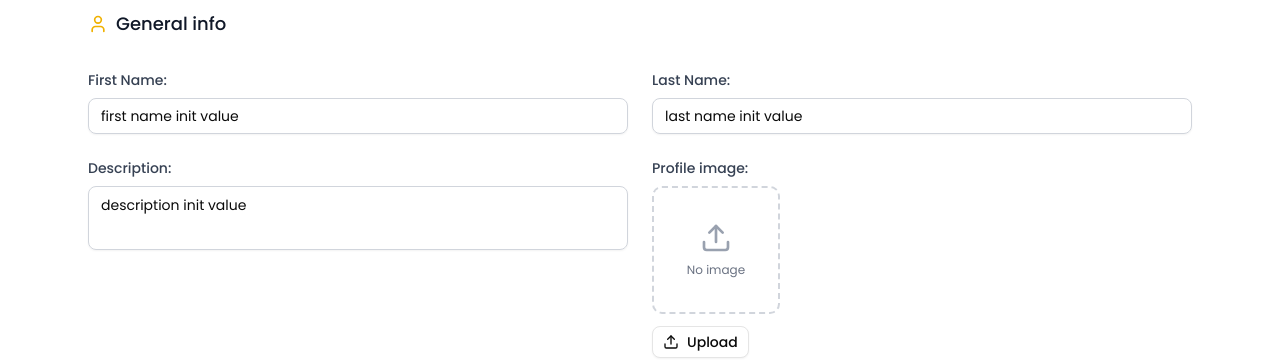
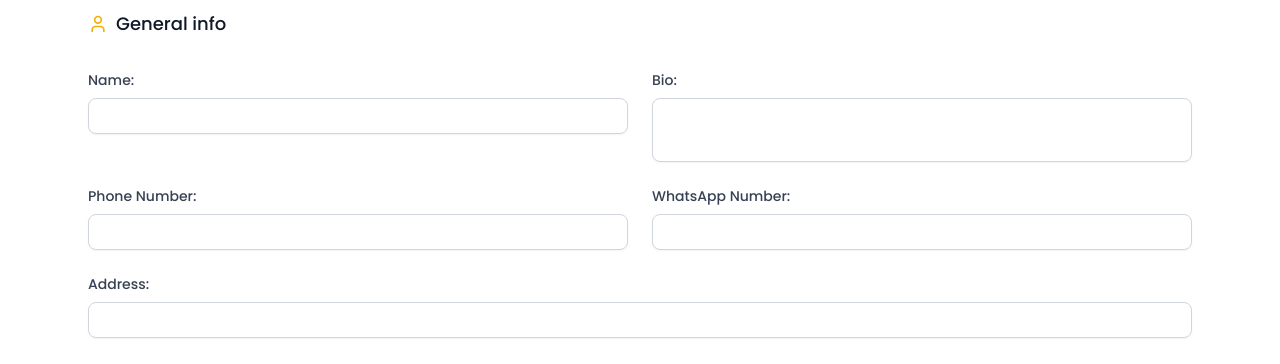
Before and after one commit to mashady/react_final_project, a Next.js app: page /dashboard/edit-profile in a window 1280 px wide. Shown: the part 427-791 px from the top of the page. Built offline with nearby package versions, Linux system fonts and the light colour scheme.

Commit message:
handle user dashboard profile and wishlist and card enhance

```diff
--- a/src/app/(pages)/dashboard/my-wishlist/page.js
+++ b/src/app/(pages)/dashboard/my-wishlist/page.js
@@ -2,59 +2,61 @@
 import DashboardPageHeader from "@/components/dashboard/DashboardPageHeader";
 import LoadMoreBtn from "@/components/shared/LoadMoreBtn";
 import PropertyCard from "@/components/shared/PropertyCard";
-import React from "react";
+import React, { useEffect, useState } from "react";
+import api from "../../../../api/axiosConfig";
 
-const page = () => {
-  let assume_this_is_my_wishlist = [
-    {
-      id: 1,
-      image:
-        "https://newhome.qodeinteractive.com/wp-content/uploads/2023/03/list-half-map-image-1-450x300.jpg",
-      status: "Sell",
-      location: "CONDOS - Manhattan",
-      title: "Park House",
-      description:
-        "Lorem ipsum dolor sit amet, wisi nemore fastidii at vis, eos equidem admodum",
-      price: 2200,
-      currency: "$",
-      area: "150",
-      bedrooms: "2",
-      bathrooms: "2",
-    },
-    {
-      id: 2,
-      image:
-        "https://newhome.qodeinteractive.com/wp-content/uploads/2023/03/list-half-map-image-3-460x300.jpg",
-      status: "Rent",
-      location: "APARTMENTS - Brooklyn",
-      title: "Modern Loft",
-      description:
-        "Beautiful modern loft with stunning city views and premium amenities",
-      price: 3500,
-      currency: "$",
-      area: "200",
-      bedrooms: "3",
-      bathrooms: "2",
-    },
-    {
-      id: 3,
-      image:
-        "https://newhome.qodeinteractive.com/wp-content/uploads/2023/03/list-sidebar-img-1-460x300.jpg",
-      status: "Buy",
-      location: "HOUSES - Queens",
-      title: "Family Home",
-      description:
-        "Spacious family home with garden and garage, perfect for growing families",
-      price: 450000,
-      currency: "$",
-      area: "300",
-      bedrooms: "4",
-      bathrooms: "3",
-    },
-  ];
+const WishlistPage = () => {
+  const [wishlist, setWishlist] = useState([]);
+  const [loading, setLoading] = useState(true);
+  const [error, setError] = useState(null);
+
+  useEffect(() => {
+    const fetchWishlist = async () => {
+      try {
+        setLoading(true);
+        const response = await api.get("/wishlist");
+        console.log(response.data.data.data);
+        const data = response.data.data.data;
+        const wishlistArray = Array.isArray(data) ? data : [data];
+
+        setWishlist(wishlistArray);
+      } catch (err) {
+        setError(err.message || "Failed to fetch wishlist");
+        console.error("Error fetching wishlist:", err);
+      } finally {
+        setLoading(false);
+      }
+    };
+
+    fetchWishlist();
+  }, []);
+
   const handleCardClick = (property) => {
     console.log("Property clicked:", property);
   };
+
+  if (loading) {
+    return (
+      <div className="flex justify-center items-center h-64">
+        Loading wishlist...
+      </div>
+    );
+  }
+
+  if (error) {
+    return (
+      <div className="text-center py-10">
+        <p className="text-red-500">{error}</p>
+        <button
+          onClick={() => window.location.reload()}
+          className="mt-4 px-4 py-2 bg-primary text-white rounded hover:bg-primary-dark"
+        >
+          Retry
+        </button>
+      </div>
+    );
+  }
+
   return (
     <div>
       <DashboardPageHeader
@@ -62,29 +64,28 @@ const page = () => {
         description='This page contains all the items you have added to your personal wishlist. Add items to your wishlist by clicking the "heart" icon while logged in to your account.'
       />
       <div className="grid grid-cols-1 sm:grid-cols-2 lg:grid-cols-3 gap-6">
-        {assume_this_is_my_wishlist.map((property) => (
+        {wishlist.length > 0 ? (
+          wishlist.map((property, index) => (
             <PropertyCard
-            key={property.id}
-            image={property.image}
-            status={property.status}
-            location={property.location}
-            title={property.title}
-            description={property.description}
-            price={property.price}
-            currency={property.currency}
-            area={property.area}
-            bedrooms={property.bedrooms}
-            bathrooms={property.bathrooms}
+              key={index}
+              property={property}
               onClick={() => handleCardClick(property)}
               className="hover:transform"
             />
-        ))}
+          ))
+        ) : (
+          <div className="col-span-full text-center py-20">
+            <p className="text-gray-500 text-lg">Your wishlist is empty</p>
           </div>
+        )}
+      </div>
+      {wishlist.length > 0 && (
         <div className="flex justify-center mt-10">
           <LoadMoreBtn />
         </div>
+      )}
     </div>
   );
 };
 
-export default page;
+export default WishlistPage;
--- a/src/components/dashboard/DashboardEditProfile.js
+++ b/src/components/dashboard/DashboardEditProfile.js
@@ -1,24 +1,58 @@
 "use client";
-import React, { useState } from "react";
+import React, { useState, useEffect } from "react";
 import { Formik, Form, Field, ErrorMessage } from "formik";
-import * as Yup from "yup";
-import { User, Upload, X } from "lucide-react";
+import { User } from "lucide-react";
 import { Button } from "../ui/button";
 import { Input } from "../ui/input";
 import { Label } from "../ui/label";
 import { Textarea } from "@/components/ui/textarea";
 import { Alert, AlertDescription, AlertTitle } from "@/components/ui/alert";
-import { userProfileSchema } from "@/validation/userProfile";
 import { FormErrorAlert } from "./userForm/FormErrorAlert";
 import { ProfileImageUpload } from "./userForm/ProfileImageUpload";
-
-const UserProfileForm = ({ initialValues }) => {
+import { useDispatch, useSelector } from "react-redux";
+import { fetchUser, updateUser } from "@/features/user/userSlice";
+import { userProfileSchema } from "@/validation/userProfile";
+const UserProfileForm = () => {
+  const dispatch = useDispatch();
+  const {
+    data: user,
+    loading,
+    updateLoading,
+    updateError,
+  } = useSelector((state) => state.user);
   const [profileImage, setProfileImage] = useState(null);
   const [imagePreview, setImagePreview] = useState(null);
+  const [successMessage, setSuccessMessage] = useState(null);
+
+  const getLocalUser = () => {
+    try {
+      return JSON.parse(localStorage.getItem("user"));
+    } catch (error) {
+      console.error("Error parsing user from localStorage:", error);
+      return null;
+    }
+  };
+
+  useEffect(() => {
+    const localUser = getLocalUser();
+    if (localUser?.id) {
+      dispatch(fetchUser(localUser.id));
+    }
+  }, [dispatch]);
+
+  useEffect(() => {
+    if (user?.owner_profile?.picture) {
+      setImagePreview(user.owner_profile.picture);
+    }
+  }, [user]);
 
   const handleImageUpload = (event) => {
     const file = event.target.files[0];
     if (file) {
+      if (file.size > 5 * 1024 * 1024) {
+        alert("Image size should be less than 5MB");
+        return;
+      }
       setProfileImage(file);
       const reader = new FileReader();
       reader.onloadend = () => {
@@ -30,17 +64,55 @@ const UserProfileForm = ({ initialValues }) => {
 
   const removeImage = () => {
     setProfileImage(null);
-    setImagePreview(null);
+    if (!user?.owner_profile?.picture) {
+      setImagePreview(null);
+    }
   };
 
-  const handleSubmit = (values, { setSubmitting }) => {
-    console.log("Form values:", values);
-    console.log("Profile image:", profileImage);
+  const handleSubmit = async (values, { setSubmitting, resetForm }) => {
+    try {
+      const formData = new FormData();
 
-    setTimeout(() => {
-      console.log("done");
+      formData.append("name", values.name);
+      formData.append("bio", values.bio);
+      formData.append("phone_number", values.phone_number);
+      formData.append("whatsapp_number", values.whatsapp_number);
+      formData.append("address", values.address);
+      if (user?.role === "student") {
+        formData.append("university", values.university);
+      }
+      if (values.password) {
+        formData.append("password", values.password);
+      }
+
+      if (profileImage) {
+        formData.append("picture", profileImage);
+      } else if (imagePreview === null && user?.owner_profile?.picture) {
+        formData.append("remove_picture", "true");
+      }
+
+      await dispatch(
+        updateUser({
+          userId: getLocalUser()?.id,
+          userData: formData,
+        })
+      ).unwrap();
+
+      setSuccessMessage("Profile updated successfully!");
+      setTimeout(() => {
+        setSuccessMessage(null);
+        resetForm({
+          values: {
+            ...values,
+            password: "",
+          },
+        });
+      }, 3000);
+    } catch (error) {
+      console.error("Update failed:", error);
+    } finally {
       setSubmitting(false);
-    }, 1000);
+    }
   };
 
   const renderField = ({ field, form: { errors, touched }, ...props }) => {
@@ -61,8 +133,35 @@ const UserProfileForm = ({ initialValues }) => {
     );
   };
 
+  if (loading && !user) {
+    return <div className="p-8 text-center">Loading user data...</div>;
+  }
+
+  const initialValues = {
+    name: user?.name || "",
+    bio: user?.owner_profile?.bio || "",
+    phone_number: user?.owner_profile?.phone_number || "",
+    whatsapp_number: user?.owner_profile?.whatsapp_number || "",
+    address: user?.owner_profile?.address || "",
+    password: "",
+  };
+
   return (
     <div className="max-w-full mx-auto py-6 bg-white">
+      {successMessage && (
+        <Alert variant="success" className="mb-6">
+          <AlertTitle>Success</AlertTitle>
+          <AlertDescription>{successMessage}</AlertDescription>
+        </Alert>
+      )}
+
+      {updateError && (
+        <Alert variant="destructive" className="mb-6">
+          <AlertTitle>Error</AlertTitle>
+          <AlertDescription>{updateError}</AlertDescription>
+        </Alert>
+      )}
+
       <div className="mb-8">
         <div className="flex items-center gap-2 mb-2">
           <User className="w-5 h-5 text-yellow-500" />
@@ -71,9 +170,16 @@ const UserProfileForm = ({ initialValues }) => {
       </div>
 
       <Formik
-        initialValues={initialValues}
+        initialValues={{
+          ...initialValues,
+          university:
+            user?.role === "student"
+              ? user?.owner_profile?.university || ""
+              : undefined,
+        }}
         validationSchema={userProfileSchema}
         onSubmit={handleSubmit}
+        enableReinitialize
       >
         {({ isSubmitting, errors, touched }) => (
           <Form>
@@ -81,61 +187,118 @@ const UserProfileForm = ({ initialValues }) => {
               <div className="grid grid-cols-1 md:grid-cols-2 gap-6">
                 <div className="space-y-2">
                   <Label
-                    htmlFor="firstName"
+                    htmlFor="name"
                     className="text-sm font-medium text-gray-700"
                   >
-                    First Name:
+                    Name:
                   </Label>
                   {renderField({
-                    id: "firstName",
-                    name: "firstName",
+                    id: "name",
+                    name: "name",
                     type: "text",
-                    field: { name: "firstName" },
+                    field: { name: "name" },
                     form: { errors, touched },
                   })}
                 </div>
 
                 <div className="space-y-2">
                   <Label
-                    htmlFor="lastName"
+                    htmlFor="bio"
                     className="text-sm font-medium text-gray-700"
                   >
-                    Last Name:
+                    Bio:
                   </Label>
-                  {renderField({
-                    id: "lastName",
-                    name: "lastName",
-                    type: "text",
-                    field: { name: "lastName" },
-                    form: { errors, touched },
-                  })}
+                  <Field
+                    as={Textarea}
+                    id="bio"
+                    name="bio"
+                    rows={4}
+                    className={`resize-none ${
+                      errors.bio && touched.bio
+                        ? "border-red-500 focus:border-red-500"
+                        : "border-gray-300 focus:border-yellow-500"
+                    }`}
+                  />
+                  <ErrorMessage name="bio">
+                    {(msg) => <FormErrorAlert message={msg} />}
+                  </ErrorMessage>
                 </div>
               </div>
 
               <div className="grid grid-cols-1 md:grid-cols-2 gap-6">
                 <div className="space-y-2">
                   <Label
-                    htmlFor="description"
+                    htmlFor="phone_number"
                     className="text-sm font-medium text-gray-700"
                   >
-                    Description:
+                    Phone Number:
                   </Label>
-                  <Field
-                    as={Textarea}
-                    id="description"
-                    name="description"
-                    rows={4}
-                    className={`resize-none ${
-                      errors.description && touched.description
-                        ? "border-red-500 focus:border-red-500"
-                        : "border-gray-300 focus:border-yellow-500"
-                    }`}
-                  />
-                  <ErrorMessage name="description">
-                    {(msg) => <FormErrorAlert message={msg} />}
-                  </ErrorMessage>
+                  {renderField({
+                    id: "phone_number",
+                    name: "phone_number",
+                    type: "tel",
+                    field: { name: "phone_number" },
+                    form: { errors, touched },
+                  })}
                 </div>
 
+                <div className="space-y-2">
+                  <Label
+                    htmlFor="whatsapp_number"
+                    className="text-sm font-medium text-gray-700"
+                  >
+                    WhatsApp Number:
+                  </Label>
+                  {renderField({
+                    id: "whatsapp_number",
+                    name: "whatsapp_number",
+                    type: "tel",
+                    field: { name: "whatsapp_number" },
+                    form: { errors, touched },
+                  })}
+                </div>
+              </div>
+
+              <div className="grid grid-cols-1 gap-6">
+                <div className="space-y-2">
+                  <Label
+                    htmlFor="address"
+                    className="text-sm font-medium text-gray-700"
+                  >
+                    Address:
+                  </Label>
+                  {renderField({
+                    id: "address",
+                    name: "address",
+                    type: "text",
+                    field: { name: "address" },
+                    form: { errors, touched },
+                  })}
+                </div>
+              </div>
+
+              {/* University field for students */}
+              {user?.role === "student" && (
+                <div className="grid grid-cols-1 gap-6">
+                  <div className="space-y-2">
+                    <Label
+                      htmlFor="university"
+                      className="text-sm font-medium text-gray-700"
+                    >
+                      University:
+                    </Label>
+                    {renderField({
+                      id: "university",
+                      name: "university",
+                      type: "text",
+                      field: { name: "university" },
+                      form: { errors, touched },
+                    })}
+                  </div>
+                </div>
+              )}
+
+              <div className="grid grid-cols-1 md:grid-cols-2 gap-6">
                 <div className="space-y-2">
                   <Label className="text-sm font-medium text-gray-700">
                     Profile image:
@@ -146,15 +309,13 @@ const UserProfileForm = ({ initialValues }) => {
                     onUpload={handleImageUpload}
                   />
                 </div>
-              </div>
 
-              <div className="grid grid-cols-1 md:grid-cols-2 gap-6">
                 <div className="space-y-2">
                   <Label
                     htmlFor="password"
                     className="text-sm font-medium text-gray-700"
                   >
-                    Password:
+                    New Password:
                   </Label>
                   {renderField({
                     id: "password",
@@ -162,22 +323,7 @@ const UserProfileForm = ({ initialValues }) => {
                     type: "password",
                     field: { name: "password" },
                     form: { errors, touched },
-                  })}
-                </div>
-
-                <div className="space-y-2">
-                  <Label
-                    htmlFor="repeatPassword"
-                    className="text-sm font-medium text-gray-700"
-                  >
-                    Repeat Password:
-                  </Label>
-                  {renderField({
-                    id: "repeatPassword",
-                    name: "repeatPassword",
-                    type: "password",
-                    field: { name: "repeatPassword" },
-                    form: { errors, touched },
+                    placeholder: "Leave blank to keep current password",
                   })}
                 </div>
               </div>
@@ -185,10 +331,10 @@ const UserProfileForm = ({ initialValues }) => {
               <div className="flex justify-end pt-6">
                 <Button
                   type="submit"
-                  disabled={isSubmitting}
+                  disabled={isSubmitting || updateLoading}
                   className="bg-yellow-500 hover:bg-yellow-600 text-black px-8 py-2 cursor-pointer"
                 >
-                  {isSubmitting ? "Submitting..." : "Save Changes"}
+                  {isSubmitting || updateLoading ? "Saving..." : "Save Changes"}
                 </Button>
               </div>
             </div>
```
Also changed, not shown: src/app/(pages)/dashboard/page.js (+2 -12 lines), src/components/shared/PropertyCard.js (+65 -30 lines), src/features/user/userSlice.js (+68 -3 lines). Lines whose indentation alone changed are shown as unchanged.
